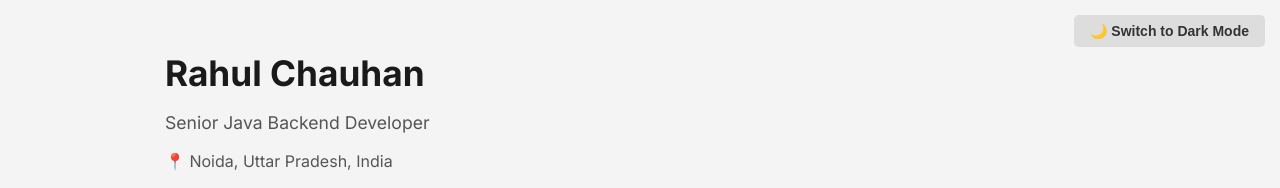
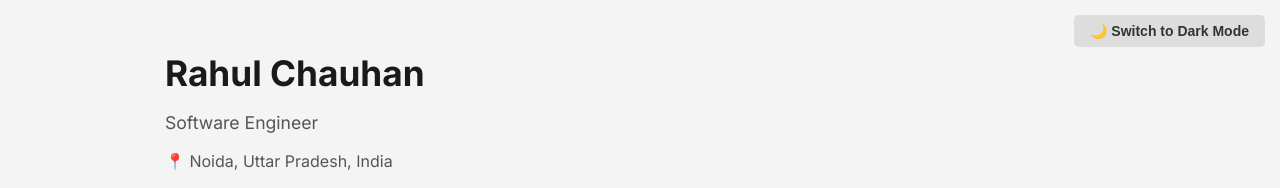
Before and after one commit to BootifulDeveloper/rahul-chauhan-resume, a plain HTML site: page index.html in a window 1280 px wide. Shown: the top 188 px of the page. Drawn offline with Linux system fonts and the light colour scheme.

Commit message:
Update index.html

```diff
--- a/index.html
+++ b/index.html
@@ -158,7 +158,7 @@
   <div class="container">
     <header>
       <h1>Rahul Chauhan</h1>
-      <div class="title">Senior Java Backend Developer</div>
+      <div class="title">Software Engineer</div>
       <div class="location">📍 Noida, Uttar Pradesh, India</div>
       <div class="contact-info">
         📞 <a href="tel:+919138182895">+91 9138182895</a>
```
